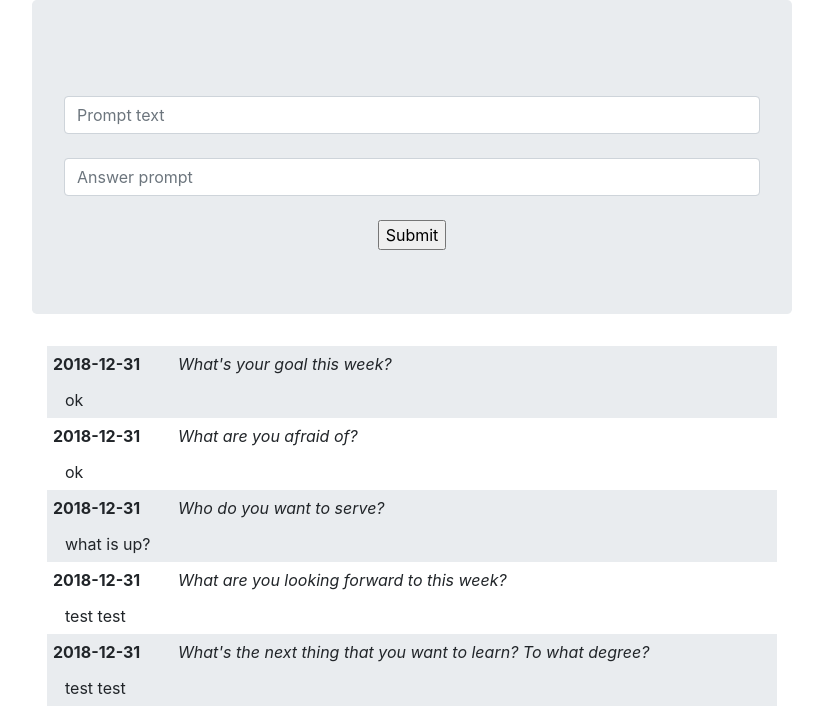
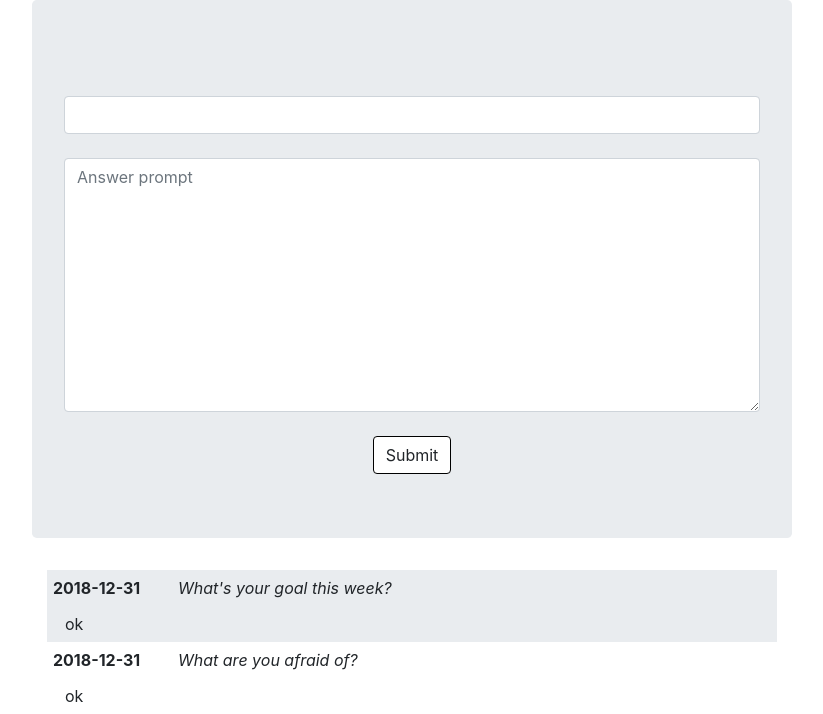
Before and after one commit to m3ngineer/captains-log, a Django app: template generator/templates/home.html in a window 1280 px wide. Shown: the top 714 px of the page, without its empty margins (228-1051 px from the left). Run offline with Django 3.2, Linux system fonts and the light colour scheme; the template is opened without the code that fills it: values that come from a table or form of the project are taken from there, others are empty; data comes from the database, SQL or seed files in the repository; some libraries are stand-ins or nearby versions.

Commit message:
Change response input from text field to textarea; add randomly generated prompt as placeholder in input field; place all POST actions in review view

```diff
--- a/generator/forms.py
+++ b/generator/forms.py
@@ -1,13 +1,14 @@
 from django import forms
 
 class DailyForm(forms.Form):
+
     prompt = forms.CharField(
-            widget=forms.TextInput(attrs={'placeholder': 'Prompt text',
+            widget=forms.TextInput(attrs={
                                         'class': 'form-control input-lg'
                                         })
             )
     response = forms.CharField(
-            widget=forms.TextInput(attrs={'placeholder': 'Answer prompt',
-                                        'class': 'form-control input-lg'
+            widget=forms.Textarea(attrs={'placeholder': 'Answer prompt',
+                                        'class': 'form-control form-answer'
                                         })
             )
--- a/generator/templates/home.html
+++ b/generator/templates/home.html
@@ -11,6 +11,10 @@
     padding: 6px 18px;
   }
 
+  .form-answer {
+    height: 100px;
+  }
+
   .prompt {
     font-style: italic;
   }
@@ -22,19 +26,27 @@
   .grey-bg {
     background: #e9ecef;
   }
+
+  .btn {
+    background-color: white
+  }
+  .btn:hover {
+    background-color: black;
+    color: white;
+  }
 </style>
 {% endblock %}
 
 {% block date %}{{ today_date_lg }}{% endblock %}
 
 {% block form %}
-  <form method='POST' action="/">
+  <form method='POST' action="/review">
     {% csrf_token %}
     {{ form.prompt }}
     <div height="125 px"><br></div>
     {{ form.response }}
     <div height="125 px"><br></div>
-    <input type="submit" value="Submit">
+    <input type="submit" value="Submit" class='btn' style='border: 1px black solid'>
   </form>
 {% endblock %}
 
```
Also changed, not shown: generator/views.py (+4 -9 lines).
